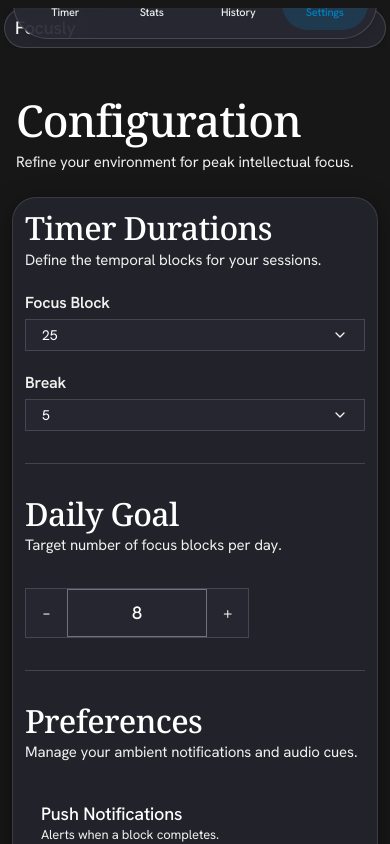
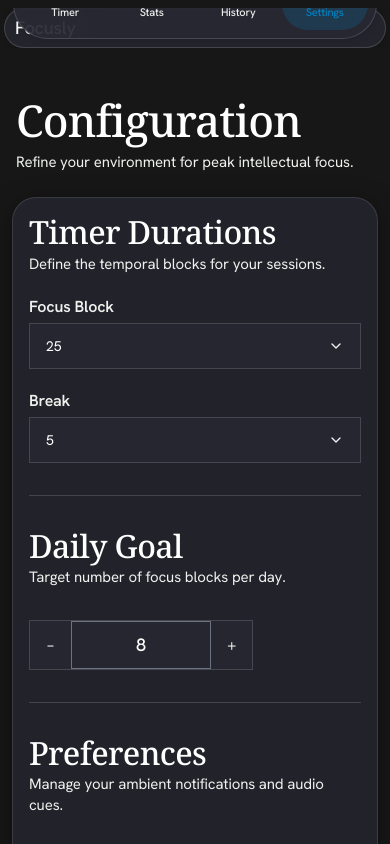
Before and after one commit to lequangtuyen543/Focusly, a React (Vite) app in the folder focusly-client/: page /settings in a window 390 px wide. Shown: the top 844 px of the page. Built offline with nearby package versions, Linux system fonts and the light colour scheme.

Commit message:
Responsive QA & Fixes

```diff
--- a/focusly-client/src/components/timer/FocusQuote.tsx
+++ b/focusly-client/src/components/timer/FocusQuote.tsx
@@ -56,7 +56,7 @@ const FocusQuote: React.FC = () => {
           <button
             type="button"
             aria-label="Refresh quote"
-            className="rounded text-caption text-cool-gray hover:text-cofounder-blue focus:outline-none focus:ring-2 focus:ring-cofounder-blue/30"
+            className="flex h-10 w-10 items-center justify-center rounded-full text-caption text-cool-gray transition-colors hover:bg-rich-black/30 hover:text-cofounder-blue focus:outline-none focus:ring-2 focus:ring-cofounder-blue/30"
             onClick={handleRefresh}
           >
             ↻
--- a/focusly-client/src/pages/SettingsPage.tsx
+++ b/focusly-client/src/pages/SettingsPage.tsx
@@ -32,7 +32,7 @@ function SettingsPage() {
         </p>
       </header>
 
-      <div className="flex flex-col gap-8 rounded-cards-lg border border-outline-variant/15 bg-rich-black/70 p-3 shadow-[0_4px_24px_rgba(0,0,0,0.35),0_1px_2px_rgba(0,0,0,0.2)] sm:p-6 md:p-8 lg:p-10 lg:gap-10">
+      <div className="flex flex-col gap-8 rounded-cards-lg border border-outline-variant/15 bg-rich-black/70 p-4 shadow-[0_4px_24px_rgba(0,0,0,0.35),0_1px_2px_rgba(0,0,0,0.2)] sm:p-6 md:p-8 lg:p-10 lg:gap-10">
         {/* Timer Durations */}
         <section className="flex flex-col gap-6" id="timers">
           <div>
@@ -46,7 +46,7 @@ function SettingsPage() {
                 value={String(settings.focusDuration / 60)}
                 onValueChange={(val) => updateSettings({ focusDuration: Number(val) * 60 })}
               >
-                <SelectTrigger className="w-full bg-rich-black/60 border border-outline-variant/20 rounded-none py-3 px-4 h-auto font-subheading text-subheading text-canvas-white focus-visible:border-cofounder-blue focus-visible:ring-1 focus-visible:ring-cofounder-blue">
+                <SelectTrigger className="w-full bg-rich-black/60 border border-outline-variant/20 rounded-none py-3 px-4 data-[size=default]:h-auto font-subheading text-subheading text-canvas-white focus-visible:border-cofounder-blue focus-visible:ring-1 focus-visible:ring-cofounder-blue">
                   <SelectValue />
                 </SelectTrigger>
                 <SelectContent>
@@ -65,7 +65,7 @@ function SettingsPage() {
                 value={String(settings.breakDuration / 60)}
                 onValueChange={(val) => updateSettings({ breakDuration: Number(val) * 60 })}
               >
-                <SelectTrigger className="w-full bg-rich-black/60 border border-outline-variant/20 rounded-none py-3 px-4 h-auto font-subheading text-subheading text-canvas-white focus-visible:border-cofounder-blue focus-visible:ring-1 focus-visible:ring-cofounder-blue">
+                <SelectTrigger className="w-full bg-rich-black/60 border border-outline-variant/20 rounded-none py-3 px-4 data-[size=default]:h-auto font-subheading text-subheading text-canvas-white focus-visible:border-cofounder-blue focus-visible:ring-1 focus-visible:ring-cofounder-blue">
                   <SelectValue />
                 </SelectTrigger>
                 <SelectContent>
```
